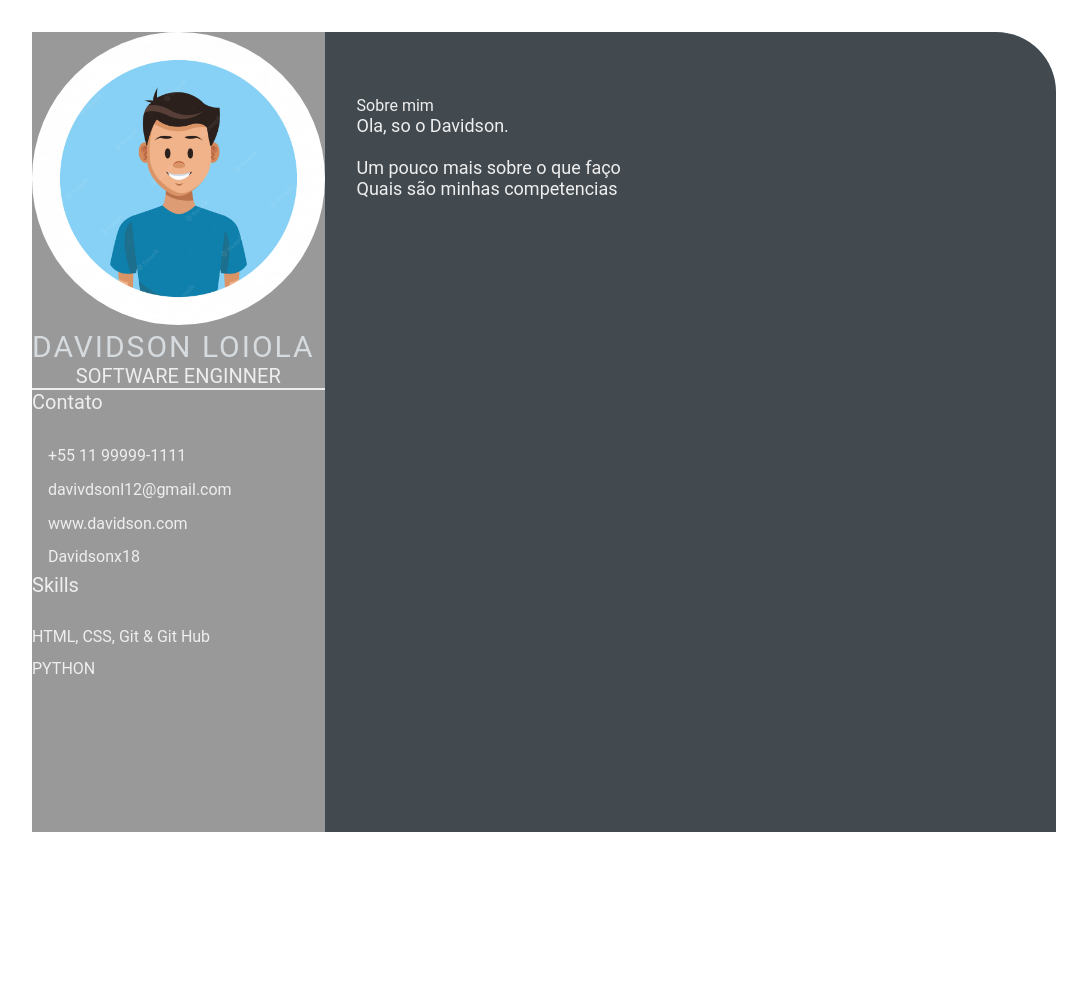
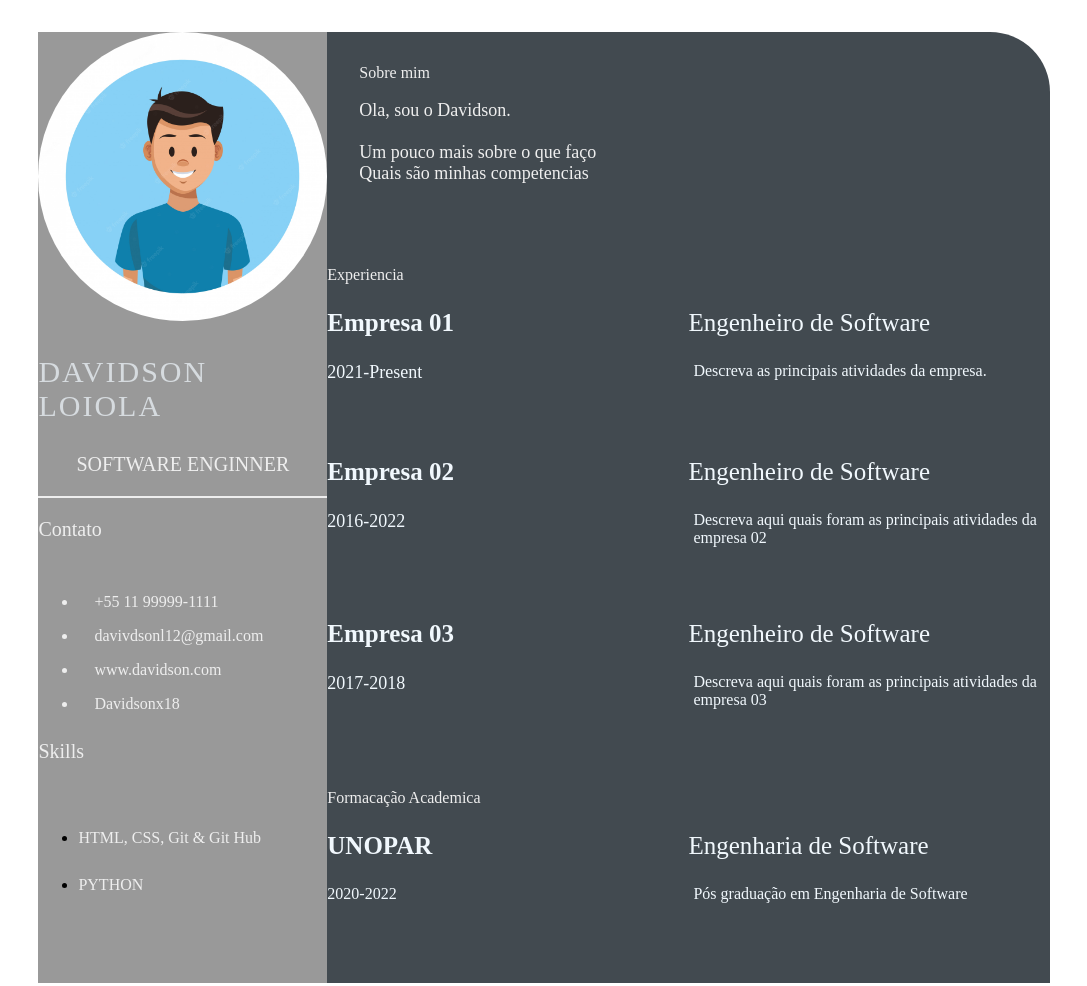
Before and after one commit to Davidsonx18/Davidsonx18.github.io, a plain HTML site: page Index.html in a window 1280 px wide. Shown: the whole page, without its empty margins (96-1183 px from the left). Before the commit the page ends 864 px from the top, so only its background shows below. Drawn offline with Linux system fonts and the light colour scheme.

Commit message:
feature School Academy

```diff
--- a/Index.html
+++ b/Index.html
@@ -1,5 +1,6 @@
 <!DOCTYPE html>
 <html lang="en">
+
 <head>
     <meta charset="UTF-8">
     <meta http-equiv="X-UA-Compatible" content="IE=edge">
@@ -10,6 +11,7 @@
 
 
 </head>
+
 <body>
     <main class="resume-contents">
         <section class="left-section">
@@ -32,8 +34,12 @@
                 <div class="skills">
                     <p class="left-title">Skills</p>
                     <ul>
-                        <li><p>HTML, CSS, Git & Git Hub</p></li>
-                        <li><p>PYTHON</p></li>
+                        <li>
+                            <p>HTML, CSS, Git & Git Hub</p>
+                        </li>
+                        <li>
+                            <p>PYTHON</p>
+                        </li>
                     </ul>
                 </div>
             </section>
@@ -41,16 +47,71 @@
 
         <section class="right-section">
         <div class="right-section-contents">
-                     <section class="about gap"></section>
+            <section class="about gap">
                 <div class="right-title">Sobre mim</div>
                 <p class="about-me-contents">
-                            Ola, so o Davidson.<br>
-                             <br> Um pouco mais sobre o que faço</q>
+                    Ola, sou o Davidson.<br>
+                    <br> Um pouco mais sobre o que faço
                     <br> Quais são minhas competencias
                 </p>
             </section>
         </div>
+        <section class="experience gap">
+            <div class=right-title>Experiencia</div>
+            <div class="experience-contents">
+                <div class="exp-left">
+                    <p class="exp-company-name">Empresa 01</p>
+                    <p class="exp-time-period">2021-Present</p>
+                </div>
+                <div class="exp-right">
+                    <p class="exp-position">Engenheiro de Software</p>
+                    <p class="exp-desc">
+                        Descreva as principais atividades da empresa.
+                    </p>
+                </div>
+            </div>
+            <div class="experience-contents">
+                <div class="exp-left">
+                    <p class="exp-company-name">Empresa 02</p>
+                    <p class="exp-time-period">2016-2022</p>
+                </div>
+                <div class="exp-right">
+                    <p class="exp-position">Engenheiro de Software</p>
+                    <p class="exp-desc">
+                        Descreva aqui quais foram as principais atividades da empresa 02
+                    </p>
+                </div>
+            </div>
+            <div class="experience-contents">
+                <div class="exp-left">
+                    <p class="exp-company-name">Empresa 03</p>
+                    <p class="exp-time-period">2017-2018</p>
+                </div>
+                <div class="exp-right">
+                    <p class="exp-position">Engenheiro de Software</p>
+                    <p class="exp-desc">
+                        Descreva aqui quais foram as principais atividades da empresa 03
+                    </p>
+                </div>
+            </div>
+        </section>
+        <section class="education gap">
+            <div class="right-title">Formacação Academica</div>
+            <div class="education-contents">
+            <div class="education-left">
+                <p class="education-school-name">UNOPAR</p>
+                <p class="education-time-period">2020-2022</p>
+            </div>
+            <div class="education-right">
+                <p class="education-subject">Engenharia de Software</p>
+                <p class="education-desc">
+                    Pós graduação em Engenharia de Software
+                </p>
+            </div>
+            </div>
+        </section>
     </section>
     </main>
 </body>
+
 </html>
--- a/style.css
+++ b/style.css
@@ -1,3 +1,5 @@
+style.css
+
 * {
     margin: 0;
     padding: 0;
@@ -101,3 +103,38 @@
     font-size: 18px;
     color: #eeeeee;
 }
+
+.experience-contents,
+.education-contents,
+.awards-contents {
+    display: grid;
+    grid-template-columns: repeat(2, 1fr);
+    padding-bottom: 2rem;
+    color: #F1F8FD;
+}
+
+.exp-company-name,
+.education-school-name,
+.awards-company-name {
+    font-size: 25px;
+    font-weight: bold;
+}
+
+.exp-time-period,
+.educationp-time-period,
+.awards-time-period {
+    font-size: 18px;
+}
+
+.exp-position,
+.education-subject,
+.awards-name {
+    font-size: 25px;
+}
+
+.exp-desc,
+.education-desc,
+.awards-desc {
+    font-size: 16px;
+    padding-left: 5px;
+}
```
Lines whose indentation alone changed are shown as unchanged.
